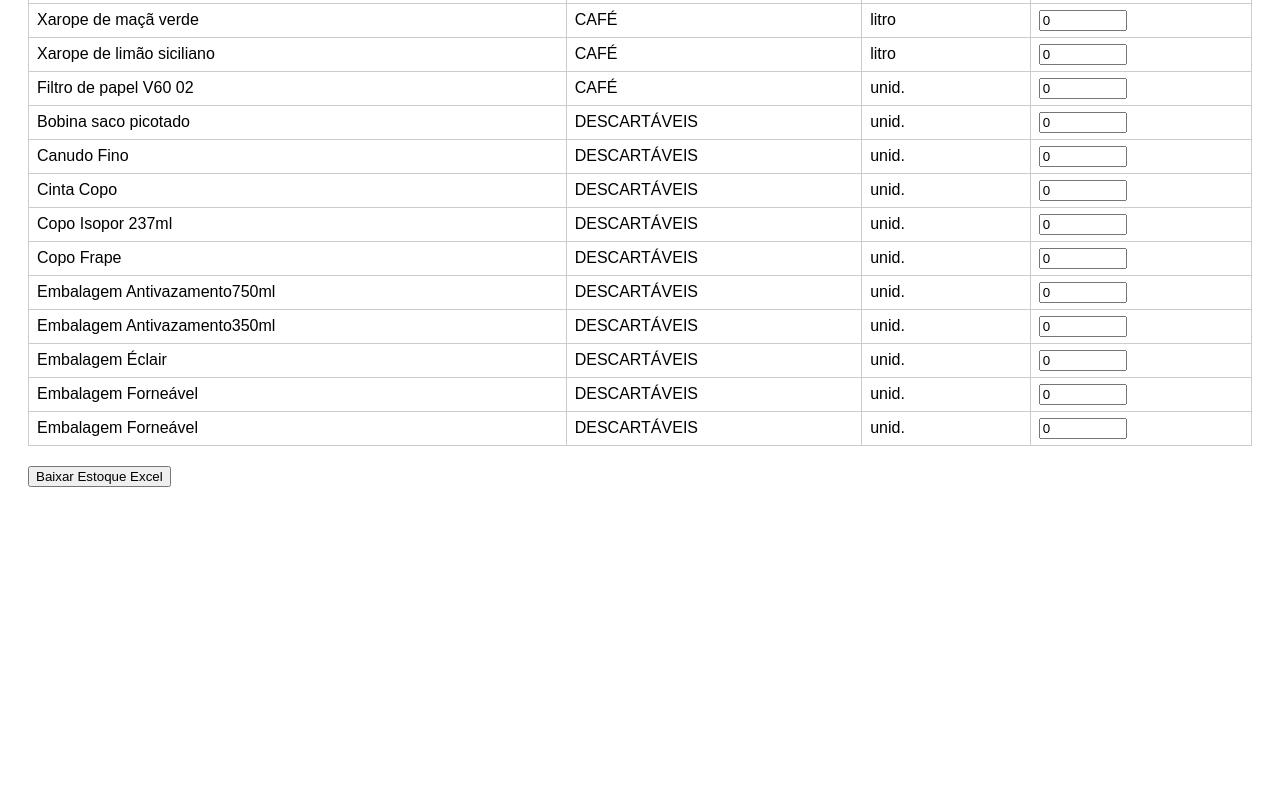
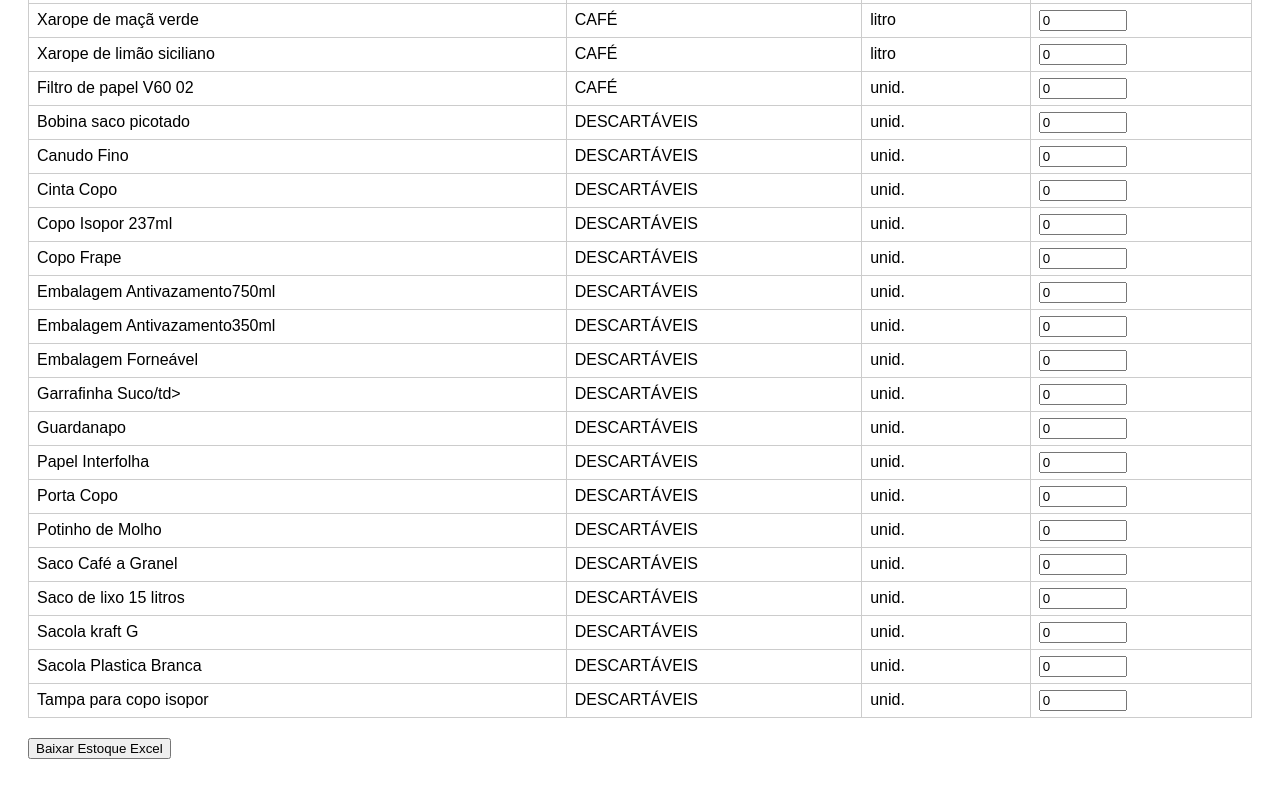
Before and after one commit to farragonilucas-creator/estoquecafe, a plain HTML site: page index.html in a window 1280 px wide. Shown: the part 2120-2917 px from the top of the page. Before the commit the page ends 2655 px from the top, so only its background shows below. Drawn offline with Linux system fonts and the light colour scheme.

Commit message:
index.html

```diff
--- a/index.html
+++ b/index.html
@@ -98,10 +98,17 @@
         <tr><td>Copo Frape</td><td>DESCARTÁVEIS</td><td>unid.</td><td><input name="Embalagem éclair"  type="number" min="0" value="0"></td></tr>
         <tr><td>Embalagem Antivazamento750ml</td><td>DESCARTÁVEIS</td><td>unid.</td><td><input name="Embalagem éclair"  type="number" min="0" value="0"></td></tr>
         <tr><td>Embalagem Antivazamento350ml</td><td>DESCARTÁVEIS</td><td>unid.</td><td><input name="Embalagem éclair"  type="number" min="0" value="0"></td></tr>
-        <tr><td>Embalagem Éclair</td><td>DESCARTÁVEIS</td><td>unid.</td><td><input name="Embalagem éclair"  type="number" min="0" value="0"></td></tr>
         <tr><td>Embalagem Forneável</td><td>DESCARTÁVEIS</td><td>unid.</td><td><input name="Embalagem éclair"  type="number" min="0" value="0"></td></tr>
-        <tr><td>Embalagem Forneável</td><td>DESCARTÁVEIS</td><td>unid.</td><td><input name="Embalagem éclair"  type="number" min="0" value="0"></td></tr>
-
+        <tr><td>Garrafinha Suco/td><td>DESCARTÁVEIS</td><td>unid.</td><td><input name="Embalagem éclair"  type="number" min="0" value="0"></td></tr>
+        <tr><td>Guardanapo</td><td>DESCARTÁVEIS</td><td>unid.</td><td><input name="Embalagem éclair"  type="number" min="0" value="0"></td></tr>
+        <tr><td>Papel Interfolha</td><td>DESCARTÁVEIS</td><td>unid.</td><td><input name="Embalagem éclair"  type="number" min="0" value="0"></td></tr>
+        <tr><td>Porta Copo</td><td>DESCARTÁVEIS</td><td>unid.</td><td><input name="Embalagem éclair"  type="number" min="0" value="0"></td></tr>
+        <tr><td>Potinho de Molho</td><td>DESCARTÁVEIS</td><td>unid.</td><td><input name="Embalagem éclair"  type="number" min="0" value="0"></td></tr>
+        <tr><td>Saco Café a Granel</td><td>DESCARTÁVEIS</td><td>unid.</td><td><input name="Embalagem éclair"  type="number" min="0" value="0"></td></tr>
+        <tr><td>Saco de lixo 15 litros</td><td>DESCARTÁVEIS</td><td>unid.</td><td><input name="Embalagem éclair"  type="number" min="0" value="0"></td></tr>
+        <tr><td>Sacola kraft G</td><td>DESCARTÁVEIS</td><td>unid.</td><td><input name="Embalagem éclair"  type="number" min="0" value="0"></td></tr>
+        <tr><td>Sacola Plastica Branca</td><td>DESCARTÁVEIS</td><td>unid.</td><td><input name="Embalagem éclair"  type="number" min="0" value="0"></td></tr>
+        <tr><td>Tampa para copo isopor</td><td>DESCARTÁVEIS</td><td>unid.</td><td><input name="Embalagem éclair"  type="number" min="0" value="0"></td></tr>
         <!-- Repita até todos os itens desejados -->
       </tbody>
     </table>
```
